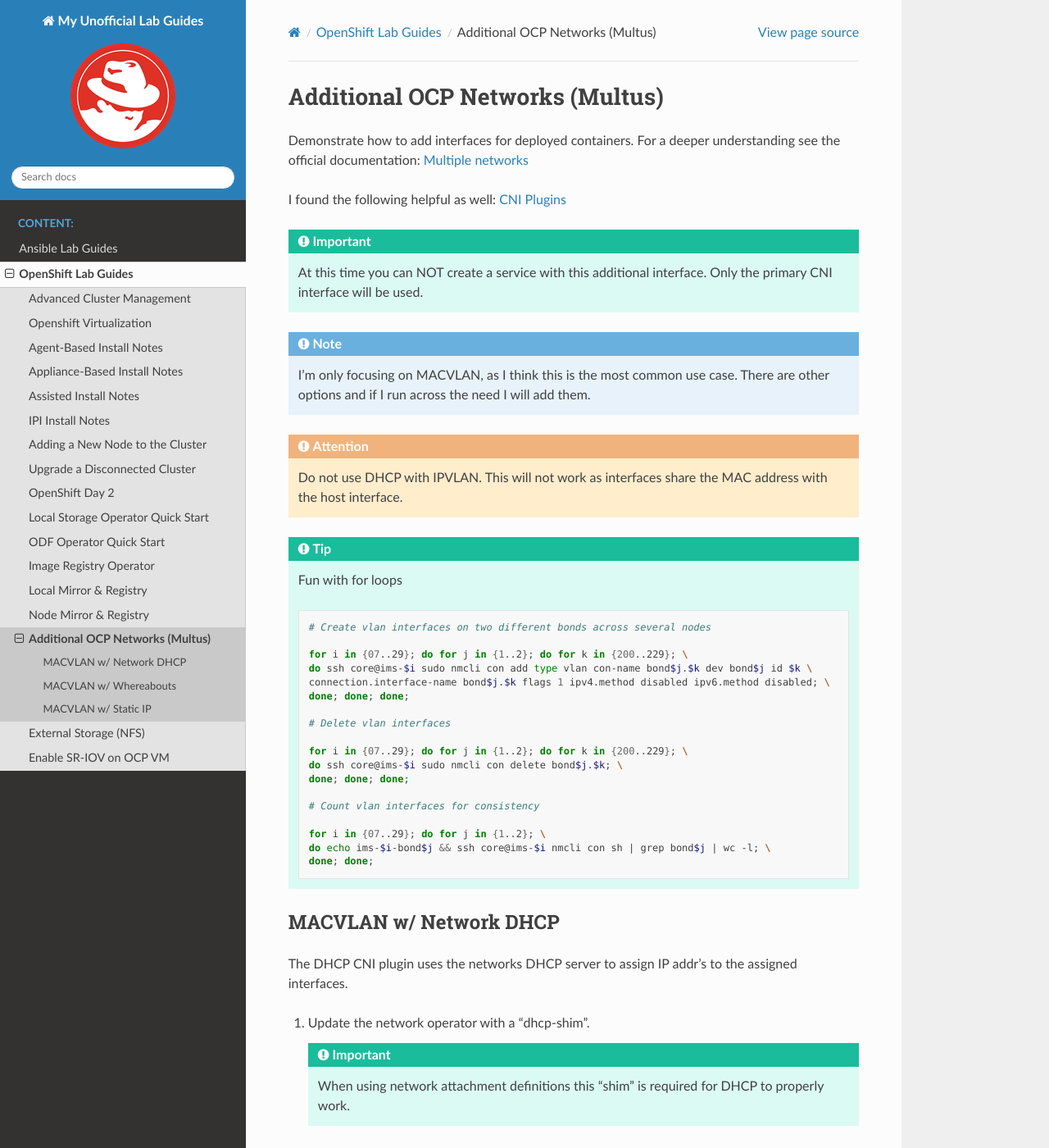
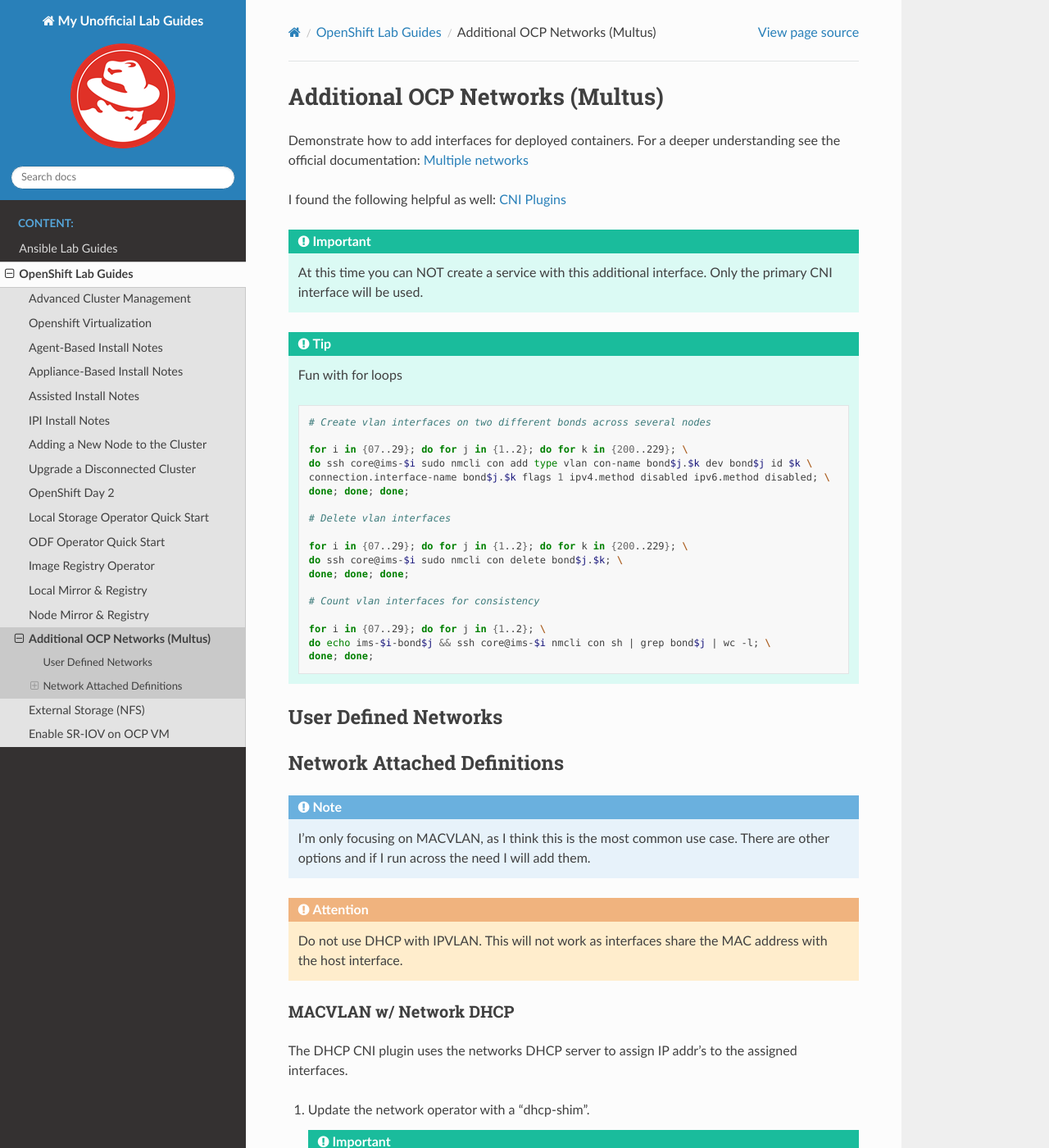
Before and after one commit to vtog/labGuides, a Sphinx documentation site: the page built from source/ocp/multus.rst, in a window 1280 px wide and 1400 px high. Shown: the whole window at 82% size. Built offline with Sphinx 7.4.7 and the Read the Docs theme 3.1.0, drawn with Linux system fonts in a browser that asks for light colours; pages that are not in the unit, such as notebooks, are missing from menus; some of the changed lines change nothing that is shown.

Commit message:
added UDN place holder

```diff
--- a/source/ocp/multus.rst
+++ b/source/ocp/multus.rst
@@ -10,12 +10,6 @@
 
 .. important:: At this time you can NOT create a service with this additional
    interface. Only the primary CNI interface will be used.
-
-.. note:: I'm only focusing on MACVLAN, as I think this is the most common use
-   case. There are other options and if I run across the need I will add them.
-
-.. attention:: Do not use DHCP with IPVLAN. This will not work as interfaces
-   share the MAC address with the host interface.
 
 .. tip:: Fun with for loops
 
@@ -40,8 +34,20 @@
       do echo ims-$i-bond$j && ssh core@ims-$i nmcli con sh | grep bond$j | wc -l; \
       done; done;
 
+User Defined Networks
+---------------------
+
+Network Attached Definitions
+----------------------------
+
+.. note:: I'm only focusing on MACVLAN, as I think this is the most common use
+   case. There are other options and if I run across the need I will add them.
+
+.. attention:: Do not use DHCP with IPVLAN. This will not work as interfaces
+   share the MAC address with the host interface.
+
 MACVLAN w/ Network DHCP
------------------------
+~~~~~~~~~~~~~~~~~~~~~~~
 
 The DHCP CNI plugin uses the networks DHCP server to assign IP addr's to the
 assigned interfaces.
@@ -124,7 +130,7 @@
         {"k8s.v1.cni.cncf.io/networks": "macvlan-dhcp"}}}}}'
 
 MACVLAN w/ Whereabouts
-----------------------
+~~~~~~~~~~~~~~~~~~~~~~
 
 The Whereabouts CNI plugin allows the dynamic assignment of an IP address to an
 additional network without the use of a network DHCP server.
@@ -220,7 +226,7 @@
       oc get overlappingrangeipreservations.whereabouts.cni.cncf.io -A
 
 MACVLAN w/ Static IP
---------------------
+~~~~~~~~~~~~~~~~~~~~
 
 Statically allocate an IP for the container.
 
```
